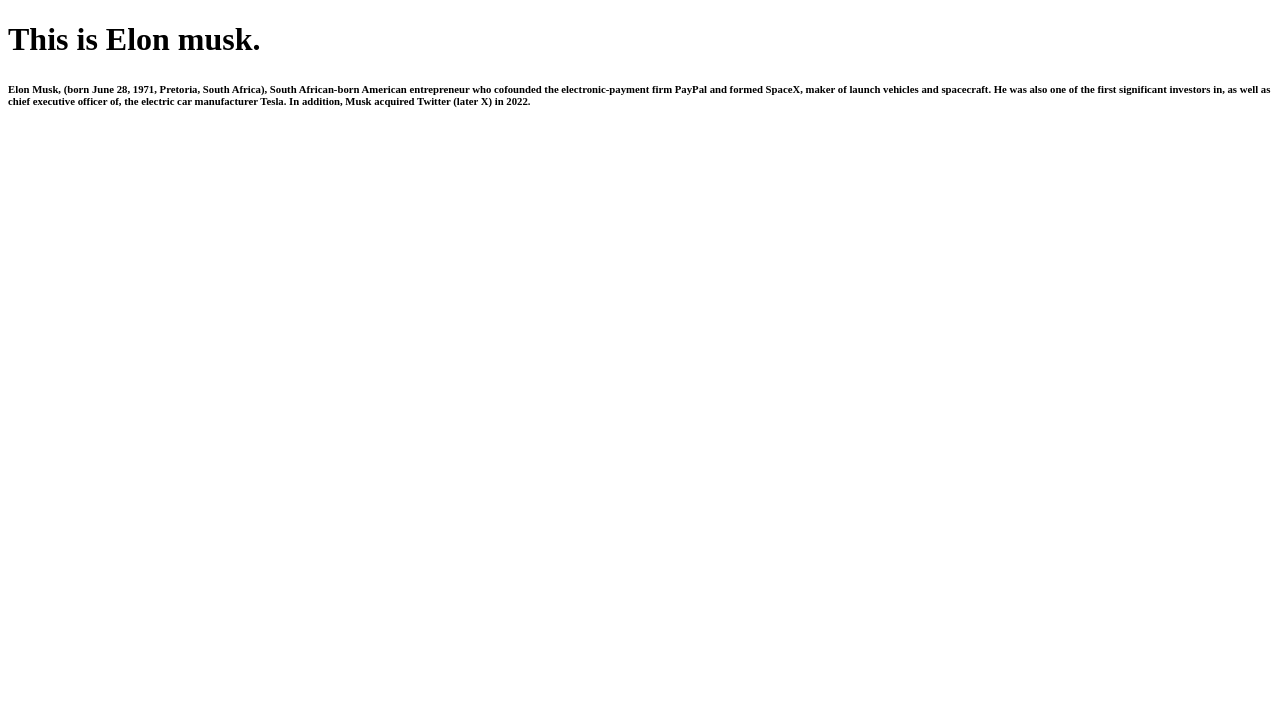
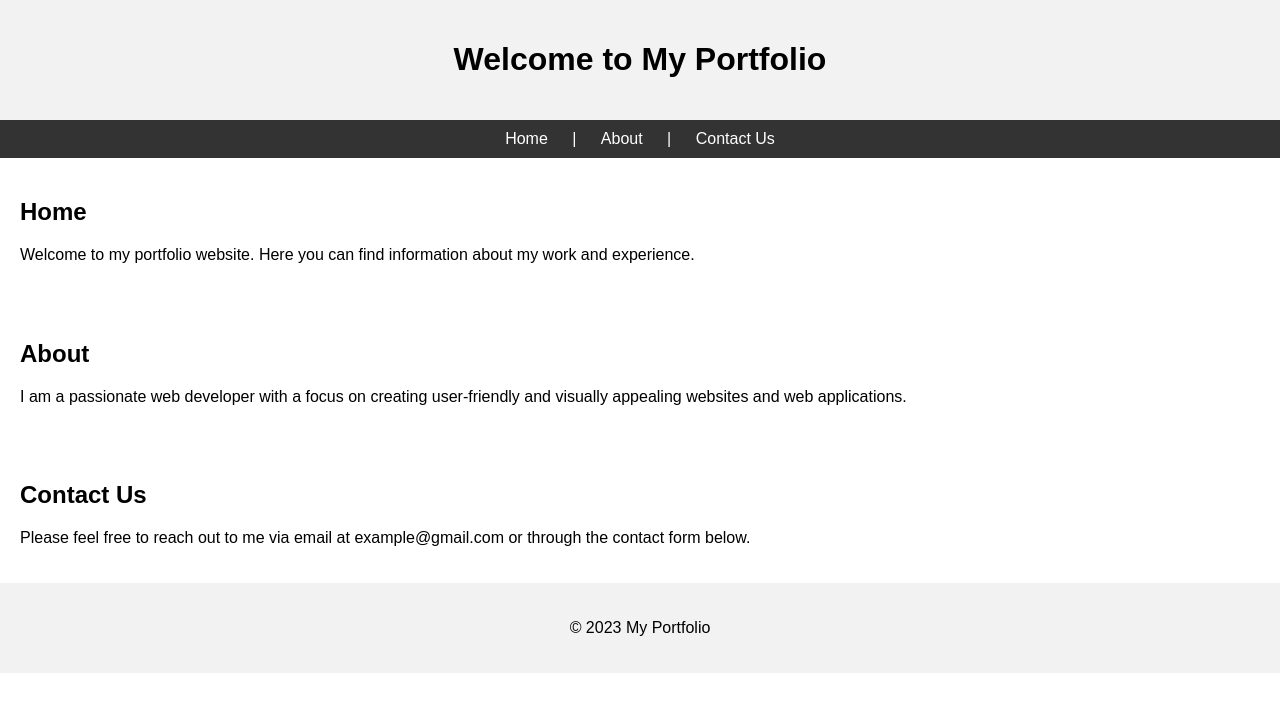
Before and after one commit to arbazpateltaj967/index, a plain HTML site: page index.html in a window 1280 px wide. Drawn offline with Linux system fonts and the light colour scheme.

Commit message:
Update index.html

```diff
--- a/index.html
+++ b/index.html
@@ -1,12 +1,71 @@
 <!DOCTYPE html>
-<html lang="en">
+<html>
 <head>
-    <meta charset="UTF-8">
-    <meta name="viewport" content="width=device-width, initial-scale=1.0">
-    <title>Document</title>
+    <title>My Portfolio</title>
+    <style>
+        body {
+            font-family: Arial, sans-serif;
+            margin: 0;
+        }
+
+        header {
+            background-color: #f2f2f2;
+            padding: 20px;
+            text-align: center;
+        }
+
+        nav {
+            background-color: #333;
+            color: #fff;
+            text-align: center;
+            padding: 10px 0;
+        }
+
+        nav a {
+            color: #fff;
+            text-decoration: none;
+            padding: 10px 20px;
+        }
+
+        section {
+            padding: 20px;
+        }
+
+        footer {
+            background-color: #f2f2f2;
+            padding: 20px;
+            text-align: center;
+        }
+    </style>
 </head>
 <body>
-    <h1>This is Elon musk.</h1>
-    <h6>Elon Musk, (born June 28, 1971, Pretoria, South Africa), South African-born American entrepreneur who cofounded the electronic-payment firm PayPal and formed SpaceX, maker of launch vehicles and spacecraft. He was also one of the first significant investors in, as well as chief executive officer of, the electric car manufacturer Tesla. In addition, Musk acquired Twitter (later X) in 2022.</h6>
+    <header>
+        <h1>Welcome to My Portfolio</h1>
+    </header>
+
+    <nav>
+        <a href="#home">Home</a> |
+        <a href="#about">About</a> |
+        <a href="#contact">Contact Us</a>
+    </nav>
+
+    <section id="home">
+        <h2>Home</h2>
+        <p>Welcome to my portfolio website. Here you can find information about my work and experience.</p>
+    </section>
+
+    <section id="about">
+        <h2>About</h2>
+        <p>I am a passionate web developer with a focus on creating user-friendly and visually appealing websites and web applications.</p>
+    </section>
+
+    <section id="contact">
+        <h2>Contact Us</h2>
+        <p>Please feel free to reach out to me via email at example@gmail.com or through the contact form below.</p>
+    </section>
+
+    <footer>
+        <p>&copy; 2023 My Portfolio</p>
+    </footer>
 </body>
 </html>
```
